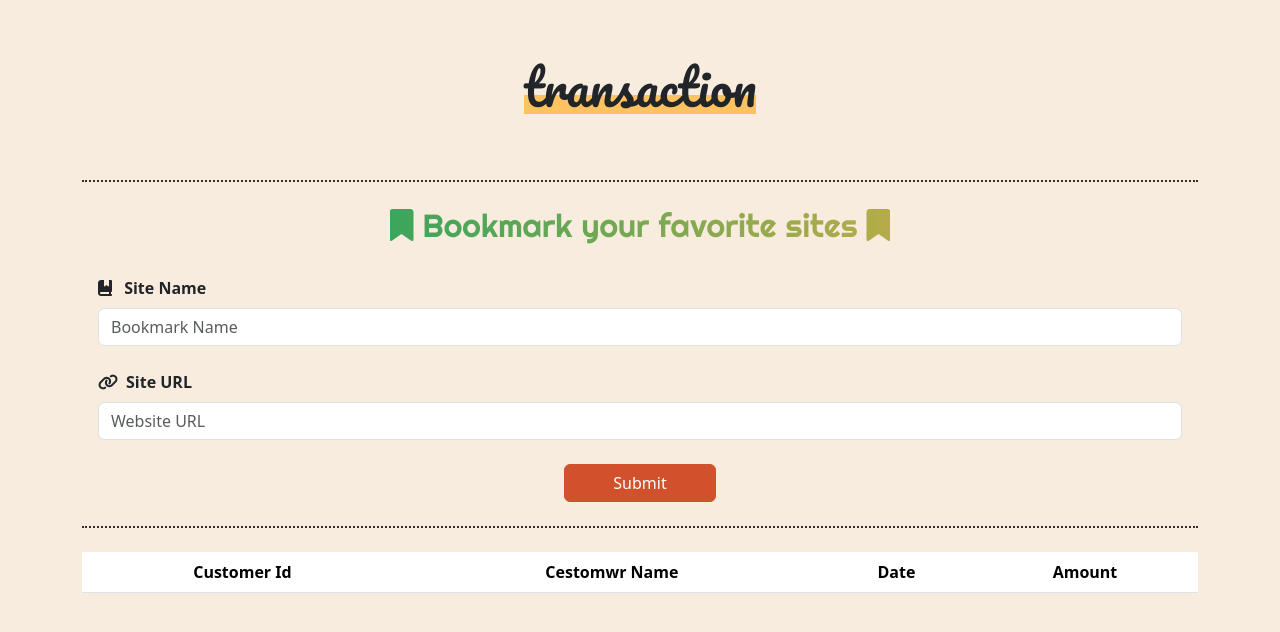
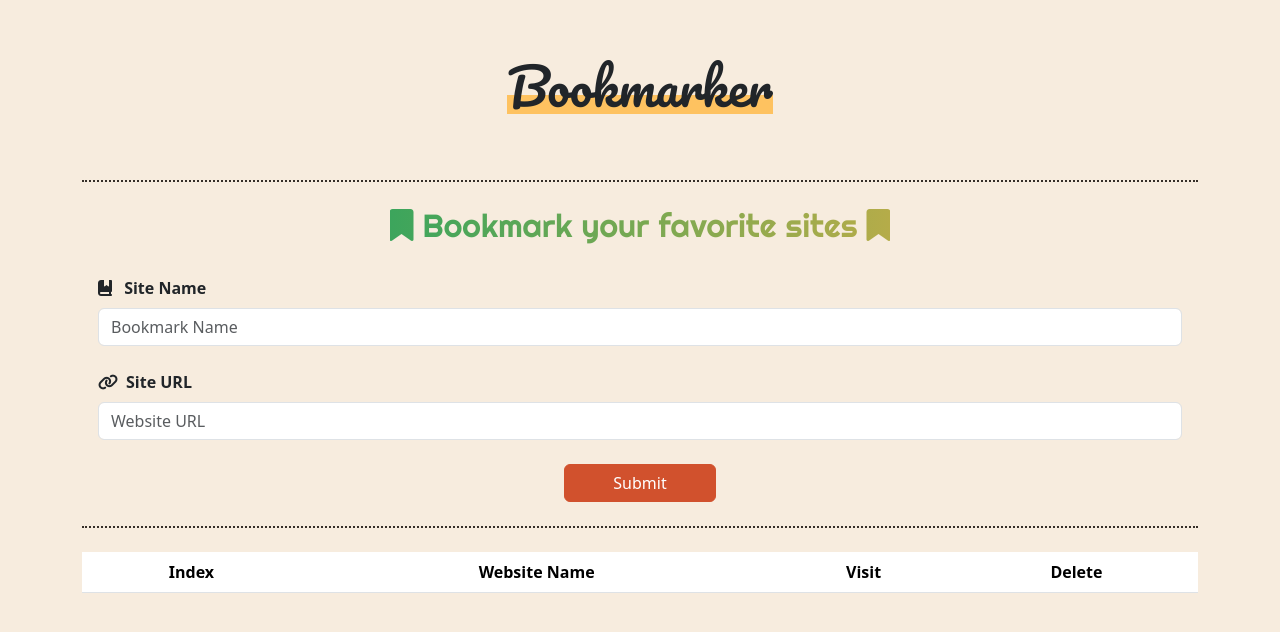
Before and after one commit to Basmalayaser/Book-Mark, a plain HTML site: page index.html in a window 1280 px wide. Drawn offline with Linux system fonts and the light colour scheme.

Commit message:
Update index.html

```diff
--- a/index.html
+++ b/index.html
@@ -19,7 +19,7 @@
 <body>
     <main class="interface py-5 position-relative">
         <div class="container d-flex flex-column justify-content-center align-items-center">
-          <h1 class="py-2 pacifico-regular">transaction</h1>
+          <h1 class="py-2 pacifico-regular">Bookmarker</h1>
           <div class="bookmark-body w-100 p-3 py-4 mt-5 d-flex flex-column justify-content-center align-items-center gap-4">
             <h2 class="righteous-regular">
               <i class="fa-solid fa-bookmark"></i>
@@ -56,10 +56,10 @@
           </div>
           <table class="table mt-4 text-center bg-light">
             <thead>
-              <th class="text-capitalize">customer id</th>
-              <th class="text-capitalize">Cestomwr Name</th>
-              <th class="text-capitalize">Date</th>
-              <th class="text-capitalize">Amount</th>
+              <th class="text-capitalize">Index</th>
+              <th class="text-capitalize">Website Name</th>
+              <th class="text-capitalize">Visit</th>
+              <th class="text-capitalize">Delete</th>
             </thead>
             <tbody id="tableContent">
 
```
